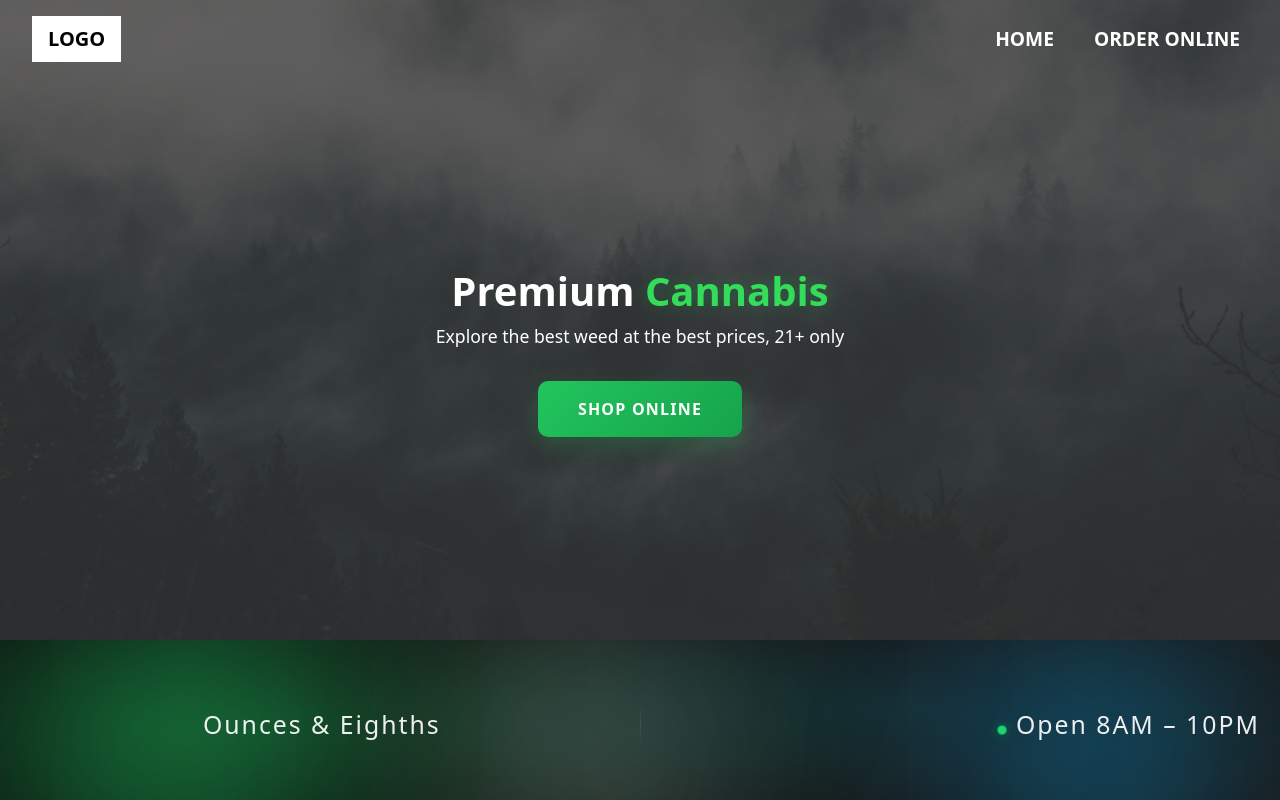
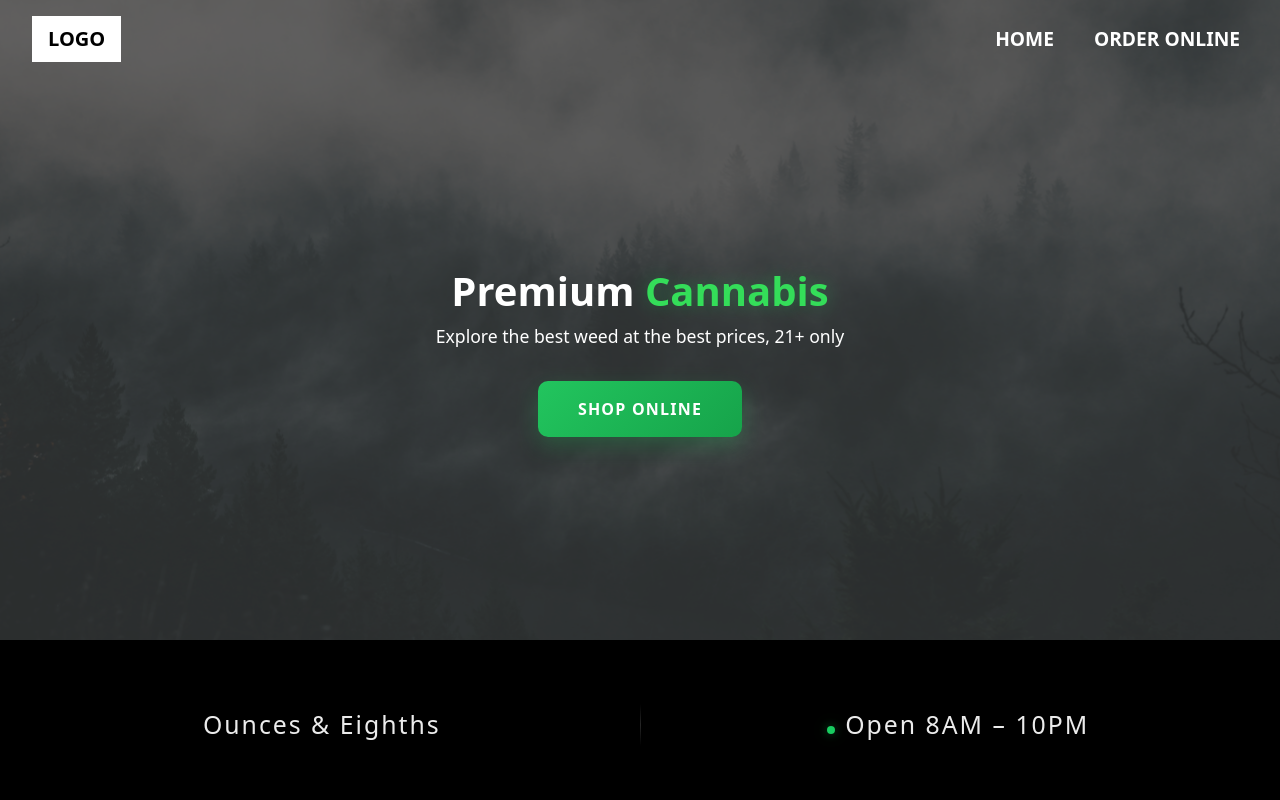
Before and after one commit to stetsonharding/Ounces-Eighths, a React (Vite) app: page / in a window 1280 px wide. Shown: the top 800 px of the page. Built offline with nearby package versions, Linux system fonts and the light colour scheme.

Commit message:
badge and info bar style changes

```diff
--- a/src/components/InfoBar.jsx
+++ b/src/components/InfoBar.jsx
@@ -25,7 +25,7 @@ export default function InfoBar() {
 
         <div className="divider" />
 
-        <div className="right">
+        <div className="right-l">
           <p className={`hours-text hours ${isOpenNow ? "open" : "closed"}`}>
             <span className={`status-dot ${isOpenNow ? "on" : ""}`} />
             Open 8AM – 10PM
--- a/src/css/BadgeRow.css
+++ b/src/css/BadgeRow.css
@@ -1,6 +1,6 @@
 .badgeSection {
   position: relative;
-  background: #000;
+  background: #0a0400;
   padding: clamp(40px, 6vw, 80px) 0;
   overflow: hidden;
 }
@@ -45,3 +45,40 @@
     transform: translateX(-55%);
   }
 }
+
+
+
+
+/* =========================
+   WAVE CUT (TOP + BOTTOM)
+========================= */
+.badgeSection__wave {
+  position: absolute;
+  left: 0;
+  width: 100%;
+  height: 90px;          /* curve depth: 60–140px */
+  z-index: 2;            /* above sweep, below content */
+  pointer-events: none;
+  display: block;
+}
+
+.badgeSection__wave svg {
+  width: 100%;
+  height: 100%;
+  display: block;
+}
+
+.badgeSection__wave--top {
+  top: -1px; /* avoid hairline seam */
+}
+
+.badgeSection__wave--bottom {
+  bottom: -1px;
+  transform: rotate(180deg);
+}
+
+/* Make sure Badge content is on top */
+.badgeSection .badge-row {
+  position: relative;
+  z-index: 3;
+}
--- a/src/css/Infobar.css
+++ b/src/css/Infobar.css
@@ -4,6 +4,7 @@
   background: radial-gradient(1200px 300px at 20% 50%, rgba(30, 255, 120, 0.16), transparent 60%),
               radial-gradient(900px 240px at 70% 40%, rgba(0, 180, 255, 0.10), transparent 55%),
               linear-gradient(90deg, rgba(0,0,0,0.95), rgba(0,0,0,0.90));
+  background: black;
   height: 170px;
   display: flex;
   align-items: center;
@@ -45,13 +46,13 @@
   pointer-events: none;
 }
 
-@keyframes sweep {
+/* @keyframes sweep {
   0%   { transform: translateX(0) rotate(18deg); opacity: 0.0; }
   12%  { opacity: 0.35; }
   40%  { opacity: 0.10; }
   55%  { transform: translateX(260%) rotate(18deg); opacity: 0.0; }
   100% { transform: translateX(260%) rotate(18deg); opacity: 0.0; }
-}
+} */
 
 /* Layout */
 .hours-information {
@@ -63,14 +64,15 @@
   gap: 1rem;
 }
 
-.left, .right {
+.left, .right-l {
   flex: 1;
   display: flex;
   align-items: center;
+  justify-content: space-evenly;
 }
 
-.left { justify-content: flex-start; }
-.right { justify-content: flex-end; }
+/* .left { justify-content: flex-start; }
+.right { justify-content: flex-end; } */
 
 /* Divider line in the middle */
 .divider {
@@ -86,10 +88,10 @@
   animation: dividerPulse 6s ease-in-out infinite;
 }
 
-@keyframes dividerPulse {
+/* @keyframes dividerPulse {
   0%, 100% { opacity: 0.35; }
   50%      { opacity: 0.75; }
-}
+} */
 
 .hours-text {
   margin: 0;
@@ -137,10 +139,10 @@
     0 0 18px rgba(30, 255, 120, 0.18);
   animation: dotPulse 2.6s ease-in-out infinite;
 }
-@keyframes dotPulse {
+/* @keyframes dotPulse {
   0%, 100% { transform: scale(1); opacity: 0.85; }
   50%      { transform: scale(1.15); opacity: 1; }
-}
+} */
 
 /* Moving blobs (keep subtle) */
 .blob {
@@ -154,7 +156,7 @@
   pointer-events: none;
 }
 
-.blob-1 {
+/* .blob-1 {
   left: -120px;
   top: -40px;
   background: radial-gradient(circle at 30% 30%, rgba(30,255,120,0.9), transparent 60%);
@@ -172,7 +174,7 @@
   background: radial-gradient(circle at 50% 50%, rgba(255,255,255,0.55), transparent 65%);
   animation: blobMove3 26s ease-in-out infinite;
   opacity: 0.10;
-}
+} */
 
 @keyframes blobMove1 {
   0%,100% { transform: translate(0, 0) scale(1); }
```
